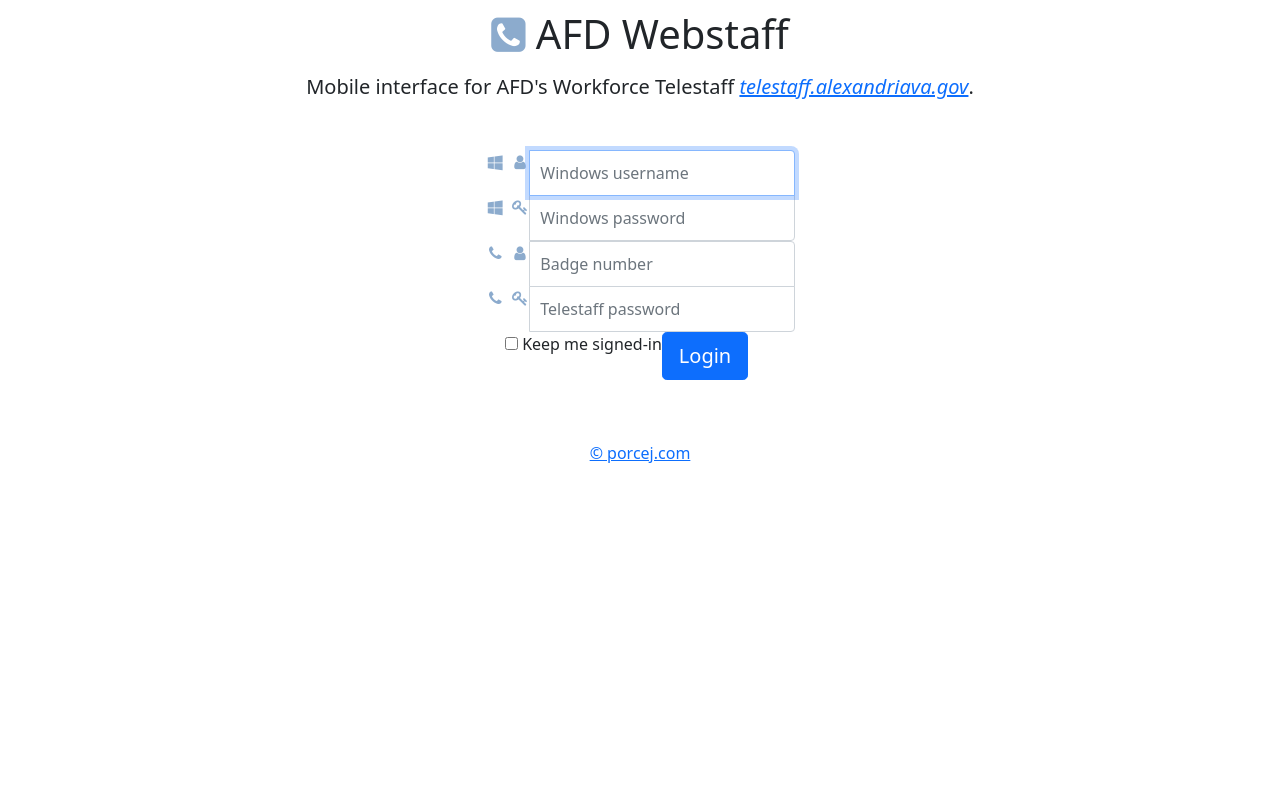
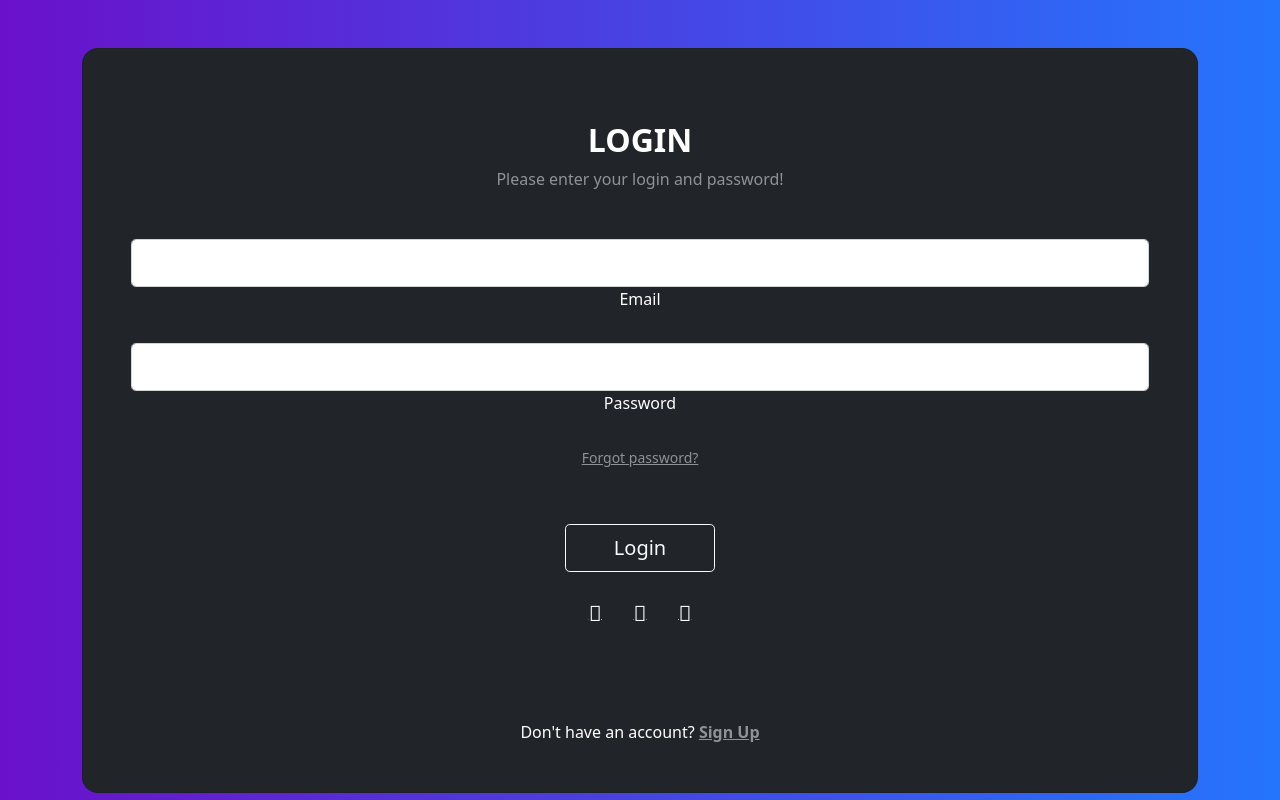
Before and after one commit to porcej/webstaff.xyz, a plain HTML site: page index.html in a window 1280 px wide. Shown: the top 800 px of the page. Drawn offline with nearby package versions, Linux system fonts and the light colour scheme.

Commit message:
testing a new login form

```diff
--- a/index.html
+++ b/index.html
@@ -18,8 +18,81 @@
   <link rel="stylesheet" href="//cdn.jsdelivr.net/npm/bootstrap@5.1.3/dist/css/bootstrap.min.css">
   <link rel="stylesheet" href="//maxcdn.bootstrapcdn.com/font-awesome/4.7.0/css/font-awesome.min.css">
   <link rel="stylesheet" href="./assets/css/styles.css">
+
+  <style type="text/css">
+    .gradient-custom {
+/* fallback for old browsers */
+background: #6a11cb;
+
+/* Chrome 10-25, Safari 5.1-6 */
+background: -webkit-linear-gradient(to right, rgba(106, 17, 203, 1), rgba(37, 117, 252, 1));
+
+/* W3C, IE 10+/ Edge, Firefox 16+, Chrome 26+, Opera 12+, Safari 7+ */
+background: linear-gradient(to right, rgba(106, 17, 203, 1), rgba(37, 117, 252, 1))
+}
+  </style>
 </head>
 <body>
+
+
+<section class="vh-100 gradient-custom">
+  <div class="container py-5 h-100">
+    <div class="row d-flex justify-content-center align-items-center h-100">
+      <div class="col-12 col-md-8 col-lg-6 col-xl-5">
+        <div class="card bg-dark text-white" style="border-radius: 1rem;">
+          <div class="card-body p-5 text-center">
+
+            <div class="mb-md-5 mt-md-4 pb-5">
+
+              <h2 class="fw-bold mb-2 text-uppercase">Login</h2>
+              <p class="text-white-50 mb-5">Please enter your login and password!</p>
+
+              <div class="form-outline form-white mb-4">
+                <input type="email" id="typeEmailX" class="form-control form-control-lg" />
+                <label class="form-label" for="typeEmailX">Email</label>
+              </div>
+
+              <div class="form-outline form-white mb-4">
+                <input type="password" id="typePasswordX" class="form-control form-control-lg" />
+                <label class="form-label" for="typePasswordX">Password</label>
+              </div>
+
+              <p class="small mb-5 pb-lg-2"><a class="text-white-50" href="#!">Forgot password?</a></p>
+
+              <button class="btn btn-outline-light btn-lg px-5" type="submit">Login</button>
+
+              <div class="d-flex justify-content-center text-center mt-4 pt-1">
+                <a href="#!" class="text-white"><i class="fab fa-facebook-f fa-lg"></i></a>
+                <a href="#!" class="text-white"><i class="fab fa-twitter fa-lg mx-4 px-2"></i></a>
+                <a href="#!" class="text-white"><i class="fab fa-google fa-lg"></i></a>
+              </div>
+
+            </div>
+
+            <div>
+              <p class="mb-0">Don't have an account? <a href="#!" class="text-white-50 fw-bold">Sign Up</a>
+              </p>
+            </div>
+
+          </div>
+        </div>
+      </div>
+    </div>
+  </div>
+</section>
+
+
+
+
+
+
+
+
+
+
+
+
+
 <nav class="navbar navbar-default app-not-auth">
   <div class="container-fluid">
     <div class="navbar-header">
```
